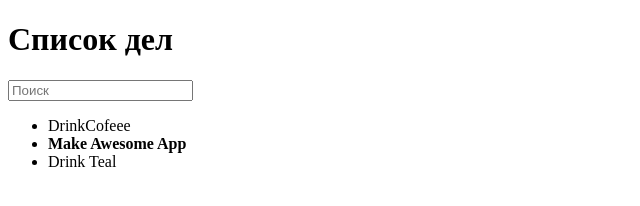
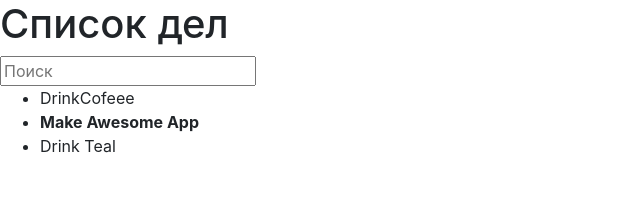
Before and after one commit to ricomen/react-todo, a React app: page public/index.html in a window 1280 px wide. Shown: the whole page, without its empty margins (0-640 px from the left). Built offline with nearby package versions, Linux system fonts and the light colour scheme.

Commit message:
link bootstrap

```diff
--- a/public/index.html
+++ b/public/index.html
@@ -3,6 +3,7 @@
   <head>
     <meta charset="utf-8" />
     <meta name="viewport" content="width=device-width, initial-scale=1" />
+    <link rel="stylesheet" href="https://stackpath.bootstrapcdn.com/bootstrap/4.5.0/css/bootstrap.min.css">
     <title>React To-Do</title>
   </head>
   <body>
```
